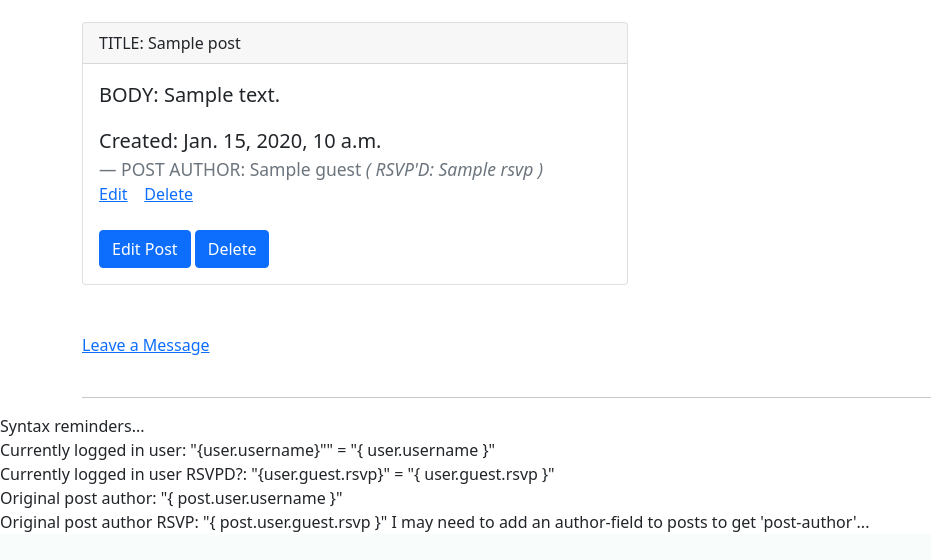
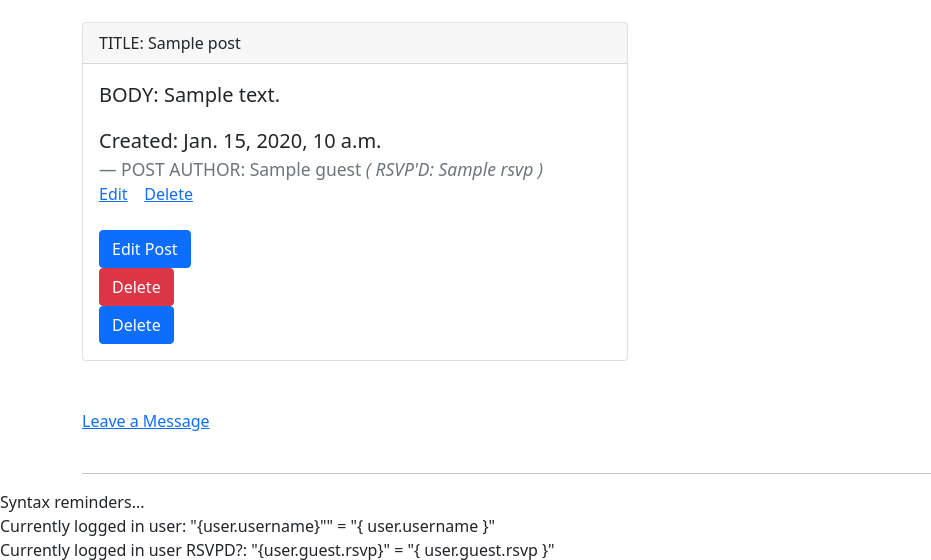
Before and after one commit to jstearne/wedding-capstone-project, a Django app: template main_app/templates/guestbook.html in a window 1280 px wide. Shown: the part 501-1061 px from the top of the page, without its empty margins (0-931 px from the left). Before the commit the page ends 1035 px from the top, so only its background shows below. Run offline with Django 3.2, Linux system fonts and the light colour scheme; the template is opened without the code that fills it: most values are stand-ins (such as "Sample title", 1, 10 or a date in 2020).

Commit message:
Added functionality, now clean up UX.

```diff
--- a/main_app/templates/guestbook.html
+++ b/main_app/templates/guestbook.html
@@ -60,15 +60,24 @@
       <div class="modal-footer">
         <button type="button" class="btn btn-secondary" data-bs-dismiss="modal">Cancel</button>
         <button type="button" class="btn btn-primary">Update Message</button>
+                  <!--Delete functionality START-->
+                  <form action="{% url 'guestbook_update' post.pk %}" data-target=".modalDelete{{ obj.pk }}" method="POST">
+                    {% csrf_token %}
+                    <button class="btn btn-danger">Edit</button>
+                  </form>
+                  <!--Delete functionality END-->
       </div>
     </div>
   </div>
 </div>
 
 
-
-
-
+          <!--Delete functionality START-->
+          <form action="{% url 'guestbook_update' post.pk %}" data-target=".modalDelete{{ obj.pk }}" method="POST">
+            {% csrf_token %}
+            <button class="btn btn-danger">Delete</button>
+          </form>
+          <!--Delete functionality END-->
 
 
 <!-- TEST MODAL: Update-->
```
Also changed, not shown: other parts of main_app/templates/guestbook.html (+5 -6 lines).
